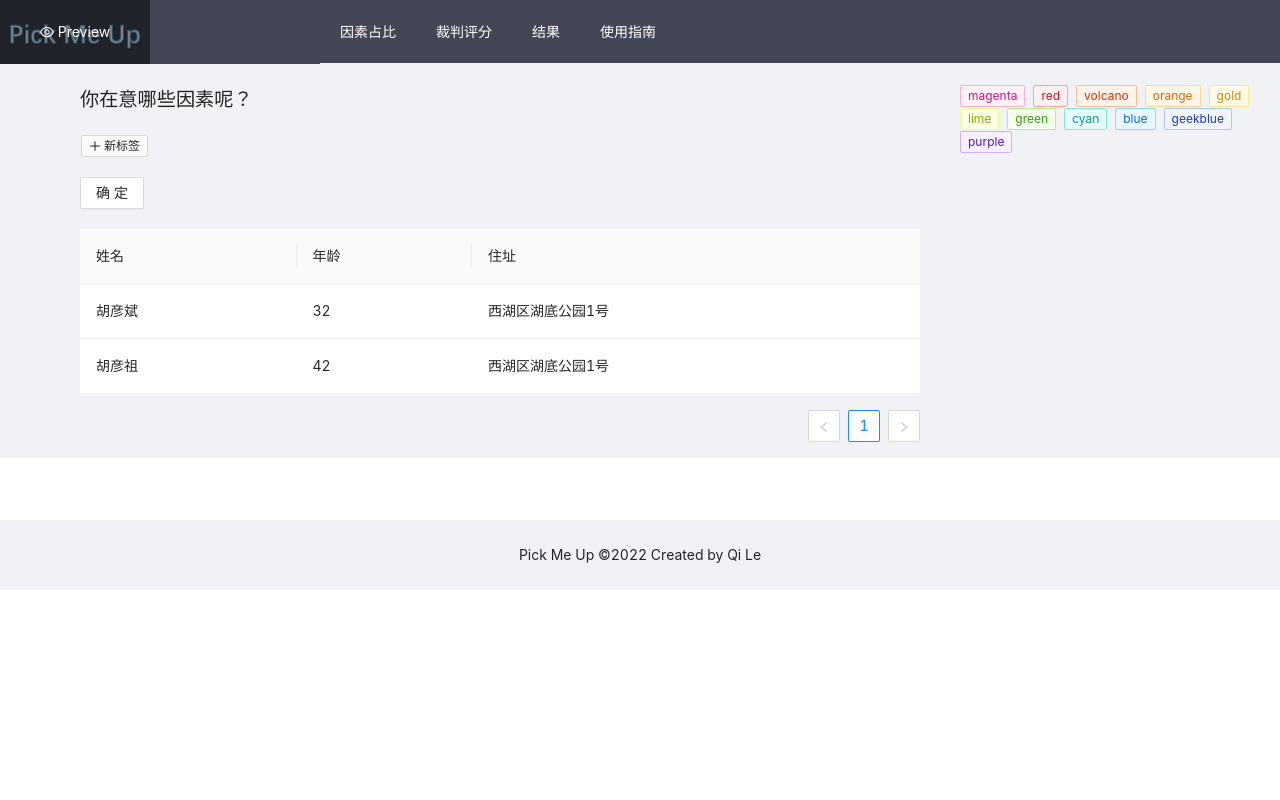
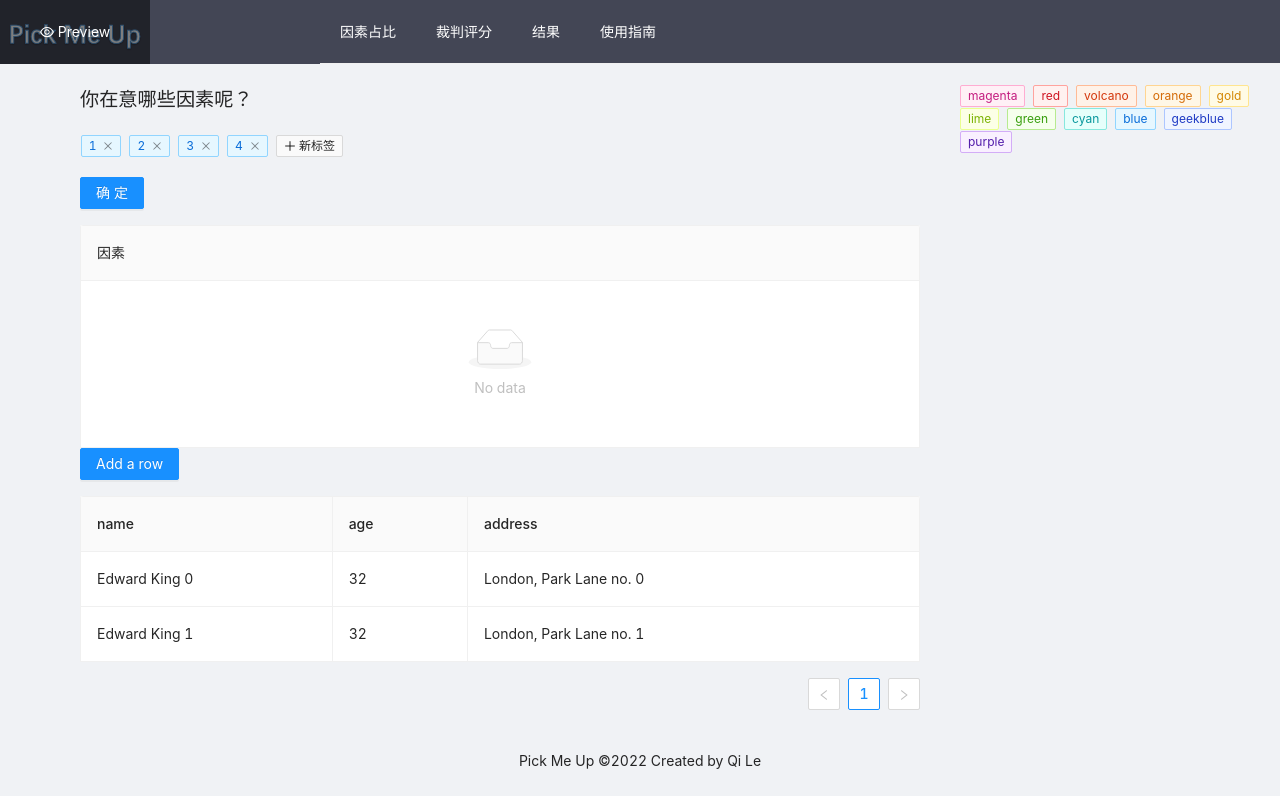
Before and after one commit to LillyQiLe/Pick-Me-Up, a React (Create React App) app: page / in a window 1280 px wide. Built offline with nearby package versions, Linux system fonts and the light colour scheme.

Commit message:
Table 根据因素绘制表格

```diff
--- a/src/App.tsx
+++ b/src/App.tsx
@@ -23,7 +23,7 @@ function App() {
                 content === "score" ?  <Score/> :
                 content === 'result' ? <Result/> :
                 content === 'guide'  ? <Guide/> : <Proportion/>}</Content>
-      <Footer style={{ textAlign: 'center', position: 'fixed', width: '100%', margin: '520px 0 0 0' }}>Pick Me Up ©2022 Created by Qi Le</Footer>
+      <Footer style={{ textAlign: 'center', width: '100%' }}>Pick Me Up ©2022 Created by Qi Le</Footer>
     </Layout>
   );
 }
--- a/src/components/proportion/Proportion.tsx
+++ b/src/components/proportion/Proportion.tsx
@@ -5,6 +5,7 @@ import { bindActionCreators } from "redux";
 import { actionCreators, State } from "../../state";
 import { PlusOutlined } from '@ant-design/icons';
 import ProportionTable from "./proportionTable";
+import EditableTable from "./proportionTable copy 2";
 
 function Proportion() {
   const dispatch = useDispatch();
@@ -13,11 +14,11 @@ function Proportion() {
 
   const handleSetFinallyTags = () => {
     setFinallyTags(tags);
-    console.log(finallyTags);
+    console.log('finallyTags', finallyTags);
     // console.log(tags)
   }
 
-  const [tags, setTags] = useState<Array<string>>([]);
+  const [tags, setTags] = useState<Array<string>>(['1', '2', '3', '4']);
   const [inputVisible, setInputVisible] = useState(false);
   const [inputValue, setInputValue] = useState('');
   const [editInputIndex, setEditInputIndex] = useState(-1);
@@ -26,7 +27,7 @@ function Proportion() {
 
   const handleClose = (removedTag: string) => {
     const newTags = tags.filter((tag) => tag !== removedTag);
-    console.log(tags);
+    console.log('tags', tags);
     setTags(newTags);
   }
 
@@ -44,7 +45,7 @@ function Proportion() {
     if (inputValue && tags.indexOf(inputValue) === -1) {
       setTags([...tags, inputValue])
     }
-    console.log(tags);
+    // console.log(tags);
     setInputVisible(false);
     setInputValue('');
   }
@@ -135,12 +136,18 @@ function Proportion() {
           </Row>
           <Row>
             <Col span={2} offset={2}>
-              <Button onClick={handleSetFinallyTags} style={{ margin: "0 0 20px 0"}}>确定</Button>
+              <Button onClick={handleSetFinallyTags} type="primary" style={{ marginBottom: 16 }}>确定</Button>
+              {/* <Button onClick={handleSetFinallyTags} style={{ margin: "0 0 20px 0"}}>确定</Button> */}
             </Col>
           </Row>
           <Row>
             <Col span={21} offset={2}>
               <ProportionTable/>
+            </Col>
+          </Row>
+          <Row>
+            <Col span={21} offset={2}>
+              <EditableTable />
             </Col>
           </Row>
         </Col>
--- /dev/null
+++ b/src/components/proportion/proportionTable copy 2.tsx
@@ -0,0 +1,255 @@
+import React, { useContext, useState, useEffect, useRef } from "react";
+import { Table, Input, Button, Popconfirm, Form, InputRef } from "antd";
+import { FormInstance } from "antd/lib/form";
+
+const EditableContext = React.createContext<FormInstance<any> | null>(null);
+
+// 每一行数据格式
+interface Item {
+  key: string;
+  name: string;
+  age: string;
+  address: string;
+}
+
+
+interface EditableRowProps {
+  index: number;
+}
+
+// 每一行占一个form
+const EditableRow: React.FC<EditableRowProps> = ({ index, ...props }) => {
+  const [form] = Form.useForm();
+  return (
+    <Form form={form} component={false}>
+      <EditableContext.Provider value={form}>
+        <tr {...props} />
+      </EditableContext.Provider>
+    </Form>
+  );
+};
+
+
+interface EditableCellProps {
+  title: React.ReactNode;
+  editable: boolean;
+  children: React.ReactNode;
+  dataIndex: keyof Item;
+  record: Item;
+  handleSave: (record: Item) => void;
+}
+
+// 表格单元
+const EditableCell: React.FC<EditableCellProps> = ({
+  title,
+  editable,
+  children,
+  dataIndex,
+  record,
+  handleSave,
+  ...restProps
+}) => {
+  const [editing, setEditing] = useState(false);
+  const inputRef = useRef<InputRef>(null);
+  const form = useContext(EditableContext)!;
+
+  useEffect(() => {
+    if (editing) {
+      inputRef.current!.focus();
+    }
+  }, [editing]);
+
+  const toggleEdit = () => {
+    setEditing(!editing);
+    form.setFieldsValue({ [dataIndex]: record[dataIndex] });
+  };
+
+  const save = async () => {
+    try {
+      const values = await form.validateFields();
+
+      toggleEdit();
+      handleSave({ ...record, ...values });
+    } catch (errInfo) {
+      console.log("Save failed:", errInfo);
+    }
+  };
+
+  let childNode = children;
+
+  if (editable) {
+    childNode = editing ? (
+      <Form.Item
+        style={{ margin: 0 }}
+        name={dataIndex}
+        rules={[
+          {
+            required: true,
+            message: `${title} is required.`,
+          },
+        ]}
+      >
+        <Input ref={inputRef} onPressEnter={save} onBlur={save} />
+      </Form.Item>
+    ) : (
+      <div
+        className="editable-cell-value-wrap"
+        style={{ paddingRight: 24 }}
+        onClick={toggleEdit}
+      >
+        {children}
+      </div>
+    );
+  }
+
+  return <td {...restProps}>{childNode}</td>;
+};
+
+type EditableTableProps = Parameters<typeof Table>[0];
+
+interface DataType {
+  key: React.Key;
+  name: string;
+  age: string;
+  address: string;
+}
+
+interface EditableTableState {
+  dataSource: DataType[];
+  count: number;
+}
+
+type ColumnTypes = Exclude<EditableTableProps["columns"], undefined>;
+
+class EditableTable extends React.Component<
+  EditableTableProps,
+  EditableTableState
+> {
+  columns: (ColumnTypes[number] & { editable?: boolean; dataIndex: string })[];
+
+  constructor(props: EditableTableProps) {
+    super(props);
+
+    this.columns = [
+      {
+        title: "name",
+        dataIndex: "name",
+        width: "30%",
+        editable: true,
+      },
+      {
+        title: "age",
+        dataIndex: "age",
+      },
+      {
+        title: "address",
+        dataIndex: "address",
+      },
+      // {
+      //   title: 'operation',
+      //   dataIndex: 'operation',
+      //   render: (_, record: { key: React.Key }) =>
+      //     this.state.dataSource.length >= 1 ? (
+      //       <Popconfirm title="Sure to delete?" onConfirm={() => this.handleDelete(record.key)}>
+      //         <a>Delete</a>
+      //       </Popconfirm>
+      //     ) : null,
+      // },
+    ];
+
+    this.state = {
+      dataSource: [
+        {
+          key: "0",
+          name: "Edward King 0",
+          age: "32",
+          address: "London, Park Lane no. 0",
+        },
+        {
+          key: "1",
+          name: "Edward King 1",
+          age: "32",
+          address: "London, Park Lane no. 1",
+        },
+      ],
+      count: 2,
+    };
+  }
+
+  handleDelete = (key: React.Key) => {
+    const dataSource = [...this.state.dataSource];
+    this.setState({
+      dataSource: dataSource.filter((item) => item.key !== key),
+    });
+  };
+
+  handleAdd = () => {
+    const { count, dataSource } = this.state;
+    const newData: DataType = {
+      key: count,
+      name: `Edward King ${count}`,
+      age: "32",
+      address: `London, Park Lane no. ${count}`,
+    };
+    this.setState({
+      dataSource: [...dataSource, newData],
+      count: count + 1,
+    });
+  };
+
+  handleSave = (row: DataType) => {
+    const newData = [...this.state.dataSource];
+    const index = newData.findIndex((item) => row.key === item.key);
+    const item = newData[index];
+    newData.splice(index, 1, {
+      ...item,
+      ...row,
+    });
+    this.setState({ dataSource: newData });
+  };
+
+  render() {
+    const { dataSource } = this.state;
+    const components = {
+      body: {
+        row: EditableRow,
+        cell: EditableCell,
+      },
+    };
+    const columns = this.columns.map((col) => {
+      if (!col.editable) {
+        return col;
+      }
+      return {
+        ...col,
+        onCell: (record: DataType) => ({
+          record,
+          editable: col.editable,
+          dataIndex: col.dataIndex,
+          title: col.title,
+          handleSave: this.handleSave,
+        }),
+      };
+    });
+    return (
+      <div>
+        <Button
+          onClick={this.handleAdd}
+          type="primary"
+          style={{ marginBottom: 16 }}
+        >
+          Add a row
+        </Button>
+        <Table
+          components={components}
+          rowClassName={() => "editable-row"}
+          bordered
+          dataSource={dataSource}
+          columns={columns as ColumnTypes}
+        />
+      </div>
+    );
+  }
+}
+
+export default EditableTable;
--- a/src/components/proportion/proportionTable.tsx
+++ b/src/components/proportion/proportionTable.tsx
@@ -1,49 +1,142 @@
-import { Space, Table, Tag } from "antd";
-import Column from "antd/lib/table/Column";
-import ColumnGroup from "antd/lib/table/ColumnGroup";
 import { useDispatch, useSelector } from "react-redux";
+import { Table, Input, Button, Popconfirm, Form, InputRef, InputNumber } from "antd";
+import { FormInstance } from "antd/lib/form";
 import { State } from "../../state";
+import React, { useContext, useEffect, useRef, useState } from "react";
+import { ColumnsType } from "antd/es/table";
+import { useForm } from "antd/es/form/Form";
+
+interface Item {
+  key: number;
+  yinsu: string;
+  [index: number]: number | string;
+}
+
+interface Column {
+  key: string | number,
+  title: string,
+  dataIndex: string | number,
+  editable: boolean
+}
+
+interface EditableCellProps extends React.HTMLAttributes<HTMLElement> {
+  editing: boolean;
+  dataIndex: string;
+  title: any;
+  inputType: 'number';
+  record: Item;
+  index: number;
+  children: React.ReactNode;
+}
+
+const EditableCell: React.FC<EditableCellProps> = ({
+  editing,
+  dataIndex,
+  title,
+  inputType,
+  record,
+  index,
+  children,
+  ...restProps
+}) => {
+  const inputNode = inputType === 'number' ? <InputNumber /> : <Input />;
+
+  return (
+    <td {...restProps}>
+      {editing ? (
+        <Form.Item
+          name={dataIndex}
+          style={{ margin: 0 }}
+          rules={[
+            {
+              required: true,
+              message: `Please Input ${title}!`,
+            },
+          ]}
+        >
+          {inputNode}
+        </Form.Item>
+      ) : (
+        children
+      )}
+    </td>
+  );
+};
+
+function ProportionTable() {
+  const initialColumn: Column[] = [
+    {
+      key: "yinsu",
+      title: "因素",
+      dataIndex: "yinsu",
+      editable: false
+    }
+  ];
+  const finallyTags = useSelector((state: State) => state.finallyTags);
+  const [columns, setColumns] = useState<Column[]>(initialColumn);
+  const [data, setData] = useState<Item[]>([]);
+
+  const [form] = useForm();
 
 
-function ProportionTable() {
-  const dispatch = useDispatch();
-  const finallyTags = useSelector((state: State) => state.finallyTags);
+  useEffect(() => {
+    let newColumns: Column[] = [];
+    let newDate: Item[] = [];
 
-  const dataSource = [
-    {
-      key: '1',
-      name: '胡彦斌',
-      age: 32,
-      address: '西湖区湖底公园1号',
-    },
-    {
-      key: '2',
-      name: '胡彦祖',
-      age: 42,
-      address: '西湖区湖底公园1号',
-    },
-  ];
+    finallyTags.forEach((value, index) => {
+      let column: Column = {
+        key: index,
+        title: value,
+        dataIndex: index,
+        editable: true
+      }
+      let singleRow: Item = {
+        key: index,
+        yinsu: value,
+      }
 
-  const columns = [
-    {
-      title: '姓名',
-      dataIndex: 'name',
-      key: 'name',
-    },
-    {
-      title: '年龄',
-      dataIndex: 'age',
-      key: 'age',
-    },
-    {
-      title: '住址',
-      dataIndex: 'address',
-      key: 'address',
-    },
-  ];
+      newColumns.push(column);
+      newDate.push(singleRow);
+    })
+
+    setColumns([...initialColumn, ...newColumns]);
+    setData([...newDate]);
+    console.log('columns', [...initialColumn, ...newColumns])
+  }, [finallyTags]);
+
+  const mergedColumns = columns.map(col => {
+    if (!col.editable) {
+      return col;
+    }
+    return {
+      ...col,
+      onCell: (record: Item) => ({
+        record,
+        inputType: 'number',
+        dataIndex: col.dataIndex,
+        title: col.title,
+        editing: true,
+        // editing: isEditing(record),
+      }),
+    };
+  });
+
+  console.log('mergedColumns', mergedColumns);
 
   return (
-    <Table dataSource={dataSource} columns={columns}/>
+    <Form form={form} component={false}>
+      <Table<Item>
+        components={{
+          body: {
+            cell: EditableCell
+          }
+        }}
+        columns={mergedColumns}
+        dataSource={data}
+        pagination={ false }
+        bordered
+      />
+    </Form>
   );
 }
 
```
